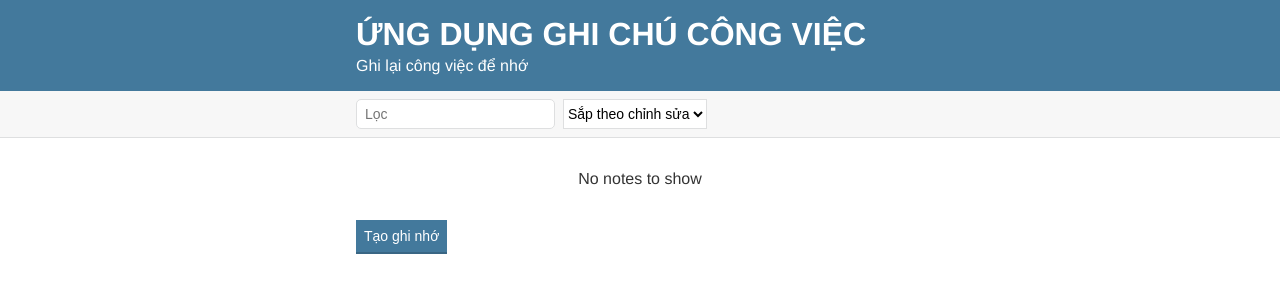
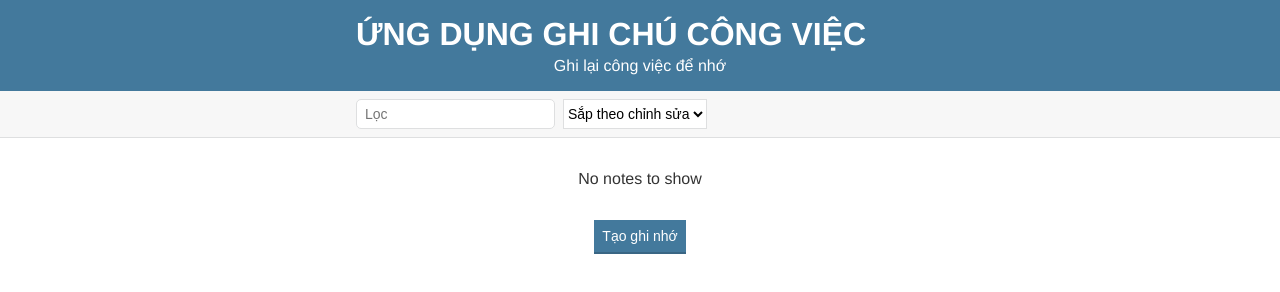
Before and after one commit to MiniLessons/NotesApp, a plain HTML site: page index.html in a window 1280 px wide. Drawn offline with nearby package versions, Linux system fonts and the light colour scheme.

Commit message:
Update index.html

```diff
--- a/index.html
+++ b/index.html
@@ -11,9 +11,10 @@
 <div class="header">
     <div class="container">
         <h1 class="header__title">ỨNG DỤNG GHI CHÚ CÔNG VIỆC</h1>
-        <h2 class="header__subtitle">Ghi lại công việc để nhớ</h2>
+        <center><h2 class="header__subtitle">Ghi lại công việc để nhớ</h2></center>
     </div>
 </div>
+    <center>
 <div class="actions">
     <div class="actions__container">
         <input id="search-text" type="text" class="input" placeholder="Lọc">
@@ -24,9 +25,10 @@
         </select>
     </div>
 </div>
+    </center>
 <div class="container">
     <div id="notes"></div>
-    <button id="create-note" class="button">Tạo ghi nhớ</button>
+    <center><button id="create-note" class="button">Tạo ghi nhớ</button></center>
 </div>
     <script src="Scripts/uuid.js"></script>
     <script src="https://cdnjs.cloudflare.com/ajax/libs/moment.js/2.20.1/moment-with-locales.js"></script>
```
